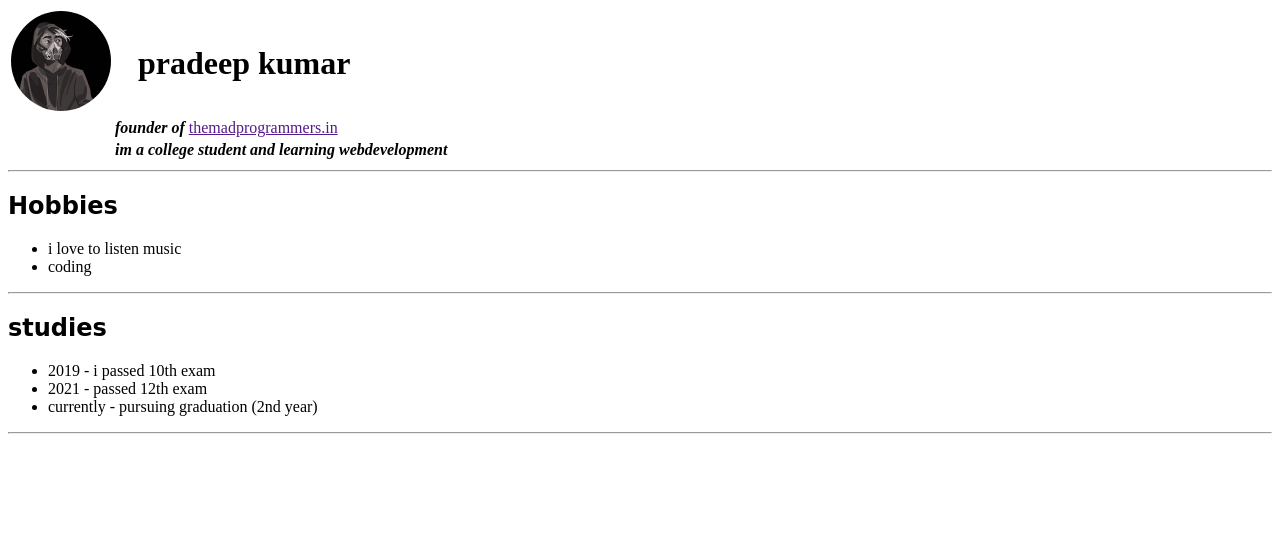
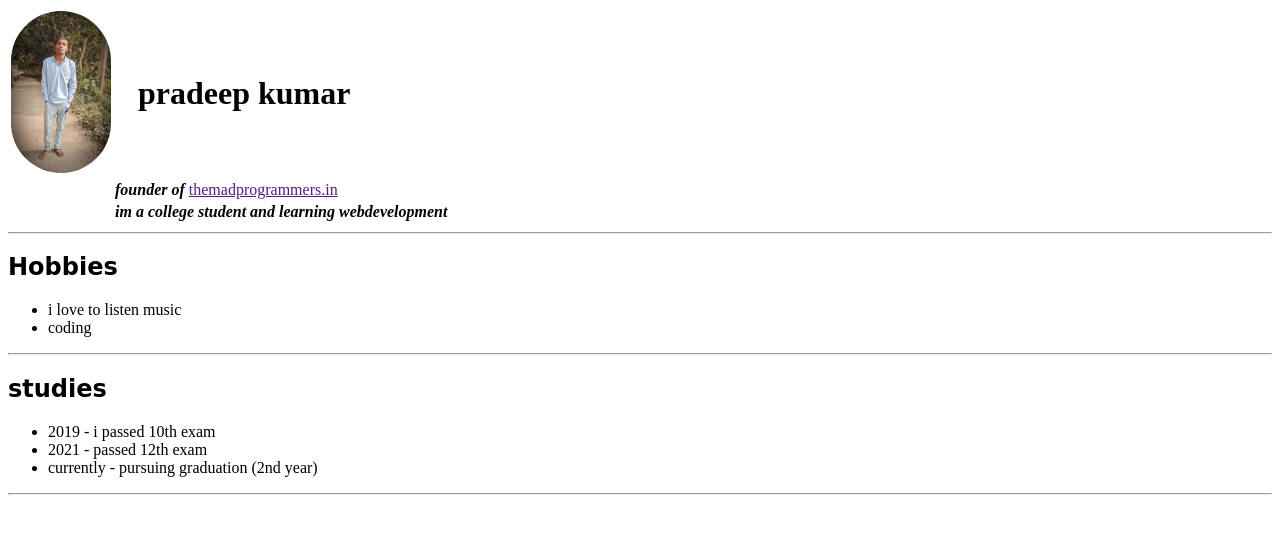
Before and after one commit to Pradeepbgs/cv, a plain HTML site: page index.html in a window 1280 px wide. Drawn offline with Linux system fonts and the light colour scheme.

Commit message:
added a image logo

```diff
--- a/index.html
+++ b/index.html
@@ -30,7 +30,7 @@
     <!-- <img src="logo.jpg.jpg" alt=""> -->
     <table>
         <tr>
-            <td><img src="logo.jpg.jpg" alt=""></td>
+            <td><img src="pk.jpg.jpeg" alt=""></td>
             <td><h1>pradeep kumar</h1></td>
         </tr>
         <tr>
```
